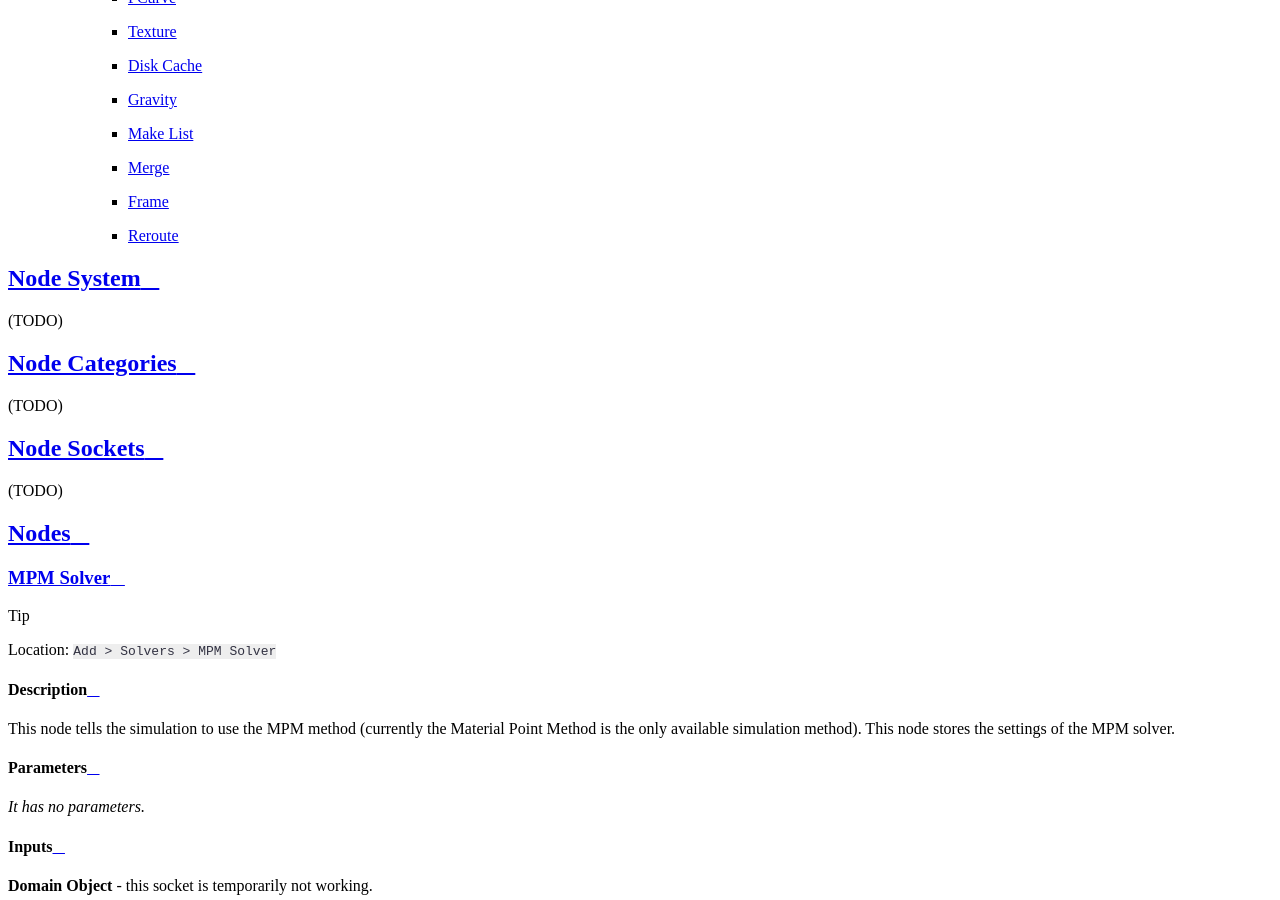
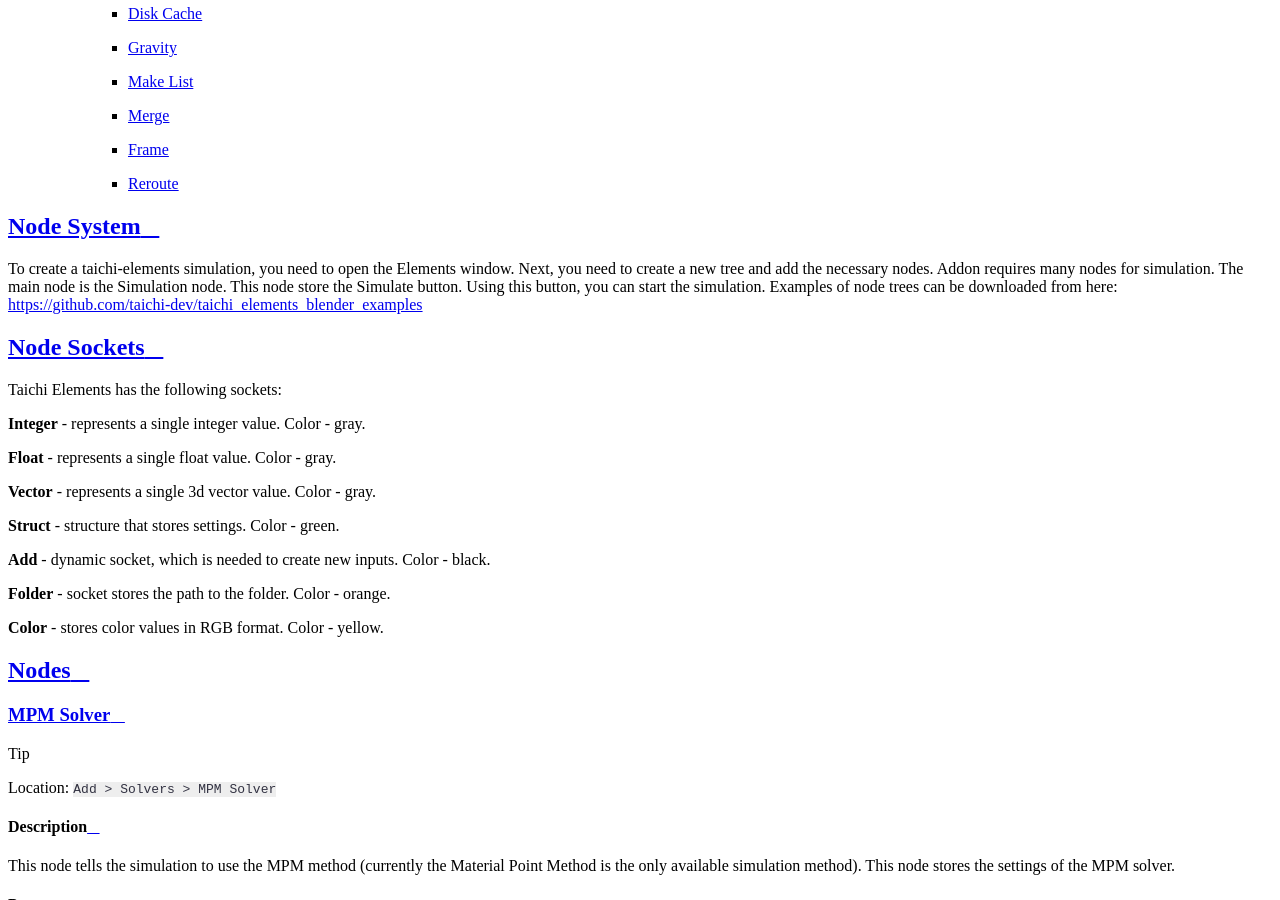
Before and after one commit to 4beru/matter-ti, a Sphinx documentation site: the page built from docs/blender_nodes.rst, in a window 1280 px wide and 900 px high, scrolled down 2783 px. Built offline with Sphinx 7.4.7 and the Read the Docs theme 2.0.0, drawn with Linux system fonts in a browser that asks for light colours; some of the changed text lies outside the part shown.

Commit message:
blender doc: node tree and sockets

```diff
--- a/docs/blender_nodes.rst
+++ b/docs/blender_nodes.rst
@@ -4,17 +4,43 @@ Blender nodes for Taichi elements
 .. contents:: Contents
    :depth: 3
 
+
+
+
+
+
 Node System
 -----------
-(TODO)
+To create a taichi-elements simulation, you need to open the Elements window. Next, you need to create a new tree and add the necessary nodes. Addon requires many nodes for simulation. The main node is the Simulation node. This node store the Simulate button. Using this button, you can start the simulation. Examples of node trees can be downloaded from here: https://github.com/taichi-dev/taichi_elements_blender_examples
 
-Node Categories
----------------
-(TODO)
+
+
+
+
 
 Node Sockets
 ------------
-(TODO)
+Taichi Elements has the following sockets:
+
+**Integer** - represents a single integer value. Color - gray.
+
+**Float** - represents a single float value. Color - gray.
+
+**Vector** - represents a single 3d vector value. Color - gray.
+
+**Struct** - structure that stores settings. Color - green.
+
+**Add** - dynamic socket, which is needed to create new inputs. Color - black.
+
+**Folder** - socket stores the path to the folder. Color - orange.
+
+**Color** - stores color values in RGB format. Color - yellow.
+
+
+
+
+
+
 
 Nodes
 -----
```
